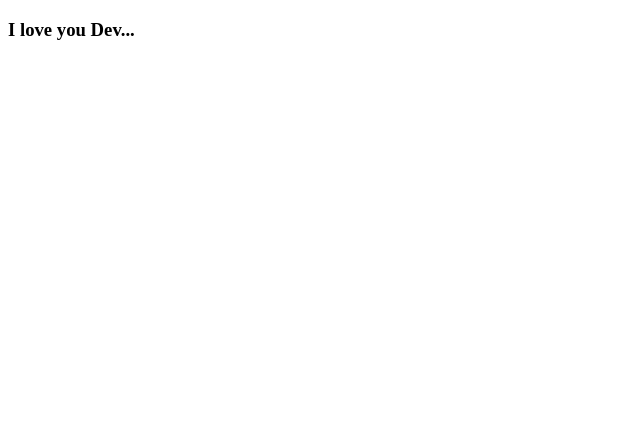
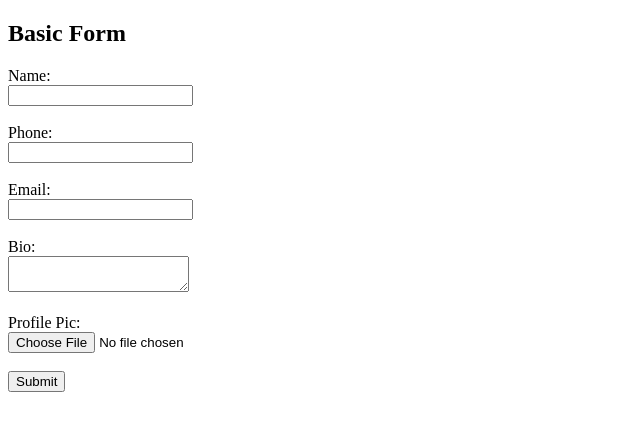
Before and after one commit to Shraddha-2300/invoice-estimate-app, a React (Vite) app: page / in a window 1280 px wide. Shown: the top 430 px of the page, without its empty margins (0-640 px from the left). Built offline with nearby package versions, Linux system fonts and the light colour scheme.

Commit message:
Form Element

```diff
--- a/src/App.jsx
+++ b/src/App.jsx
@@ -1,8 +1,9 @@
+  import Practice from "./components/Practice";
 function App() {
 
   return (
     <div>
-     <h3>I love you Dev...</h3>
+    <Practice/>
     </div>
   );
 }
--- /dev/null
+++ b/src/components/Practice.jsx
@@ -0,0 +1,54 @@
+import React from "react";
+
+function UserDetails() {
+  const printData = (data) => {
+    console.log(data);
+  };
+  const handleSubmit = (e) => {
+    e.preventDefault();
+
+    const formData = new FormData(e.target);
+    const data = Object.fromEntries(formData.entries());
+
+    printData(data);
+  };
+  return (
+    <form onSubmit={handleSubmit}>
+      <h2>Basic Form</h2>
+
+      <label>Name:</label>
+      <br />
+      <input type="text" name="name" />
+      <br />
+      <br />
+
+      <label>Phone:</label>
+      <br />
+      <input type="tel" name="phone" />
+      <br />
+      <br />
+
+      <label>Email:</label>
+      <br />
+      <input type="email" name="email" />
+      <br />
+      <br />
+
+      <label>Bio:</label>
+      <br />
+      <textarea name="bio"></textarea>
+      <br />
+      <br />
+
+      <label>Profile Pic:</label>
+      <br />
+      <input type="file" accept="image/*" />
+      <br />
+      <br />
+
+      <button type="submit">Submit</button>
+    </form>
+  );
+}
+
+export default UserDetails;
```
